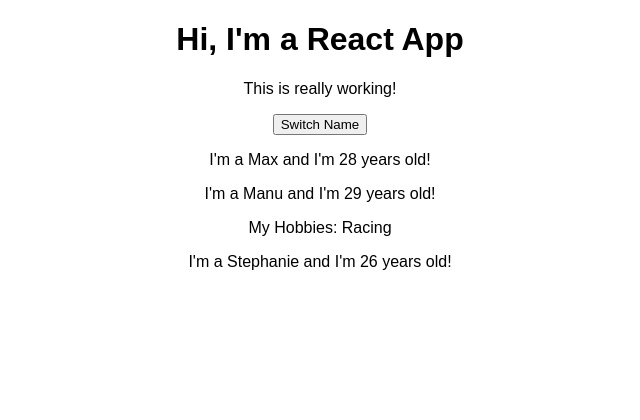
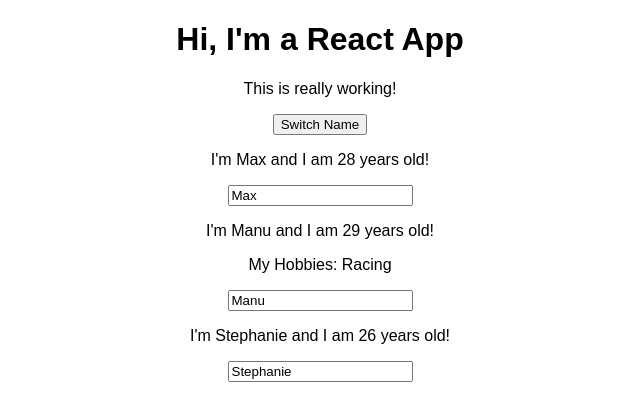
Before and after one commit to itshmnt/complete-react-guide, a React (Create React App) app: page / in a window 1280 px wide. Shown: the top 420 px of the page, without its empty margins (320-960 px from the left). Built offline with nearby package versions, Linux system fonts and the light colour scheme.

Commit message:
Two-way binding

```diff
--- a/src/App.js
+++ b/src/App.js
@@ -1,54 +1,60 @@
-import React, { useState } from 'react';
+import React, { Component } from 'react';
 import './App.css';
 import Person from './Person/Person';
 
-const app = props => {
-  const [personsState, setPersonsState] = useState({
+class App extends Component {
+  state = {
     persons: [
       { name: 'Max', age: 28 },
       { name: 'Manu', age: 29 },
       { name: 'Stephanie', age: 26 }
-    ]
-  });
+    ],
+    otherState: 'some other value'
+  }
 
-  const [otherState, setOtherState] = useState('some other value');
-
-  console.log(personsState, otherState);
-
-  const switchNameHandler = () => {
+  switchNameHandler = (newName) => {
     // console.log('Was clicked!');
     // DON'T DO THIS: this.state.persons[0].name = 'Maximilian';
-    setPersonsState({
+    this.setState( {
       persons: [
-        { name: 'Maximilian', age: 28 },
+        { name: newName, age: 28 },
         { name: 'Manu', age: 29 },
         { name: 'Stephanie', age: 27 }
       ]
-    });
-  };
+    } )
+  }
 
+  nameChangedHandler = (event) => {
+    this.setState( {
+      persons: [
+        { name: 'Max', age: 28 },
+        { name: event.target.value, age: 29 },
+        { name: 'Stephanie', age: 26 }
+      ]
+    } )
+  }
+
+  render () {
     return (
       <div className="App">
         <h1>Hi, I'm a React App</h1>
         <p>This is really working!</p>
-      <button onClick={switchNameHandler}>Switch Name</button>
+        <button onClick={() => this.switchNameHandler('Maximilian!!')}>Switch Name</button>
         <Person
-        name={personsState.persons[0].name}
-        age={personsState.persons[0].age}
-      />
+          name={this.state.persons[0].name}
+          age={this.state.persons[0].age} />
         <Person
-        name={personsState.persons[1].name}
-        age={personsState.persons[1].age}
-      >
-        My Hobbies: Racing
-      </Person>
+          name={this.state.persons[1].name}
+          age={this.state.persons[1].age}
+          click={this.switchNameHandler.bind(this, 'Max!')}
+          changed={this.nameChangedHandler} >My Hobbies: Racing</Person>
         <Person
-        name={personsState.persons[2].name}
-        age={personsState.persons[2].age}
-      />
+          name={this.state.persons[2].name}
+          age={this.state.persons[2].age} />
       </div>
     );
     // return React.createElement('div', {className: 'App'}, React.createElement('h1', null, 'Does this work now?'));
-};
+  }
+}
 
-export default app;
+export default App;
--- a/src/Person/Person.js
+++ b/src/Person/Person.js
@@ -1,12 +1,13 @@
 import React from 'react';
 
-const person = (props) => {
+const person = ( props ) => {
     return (
         <div>
-            <p>I'm a {props.name} and I'm {props.age} years old!</p>
+            <p onClick={props.click}>I'm {props.name} and I am {props.age} years old!</p>
             <p>{props.children}</p>
+            <input type="text" onChange={props.changed} value={props.name} />
         </div>
     )
-}
+};
 
 export default person;
```
Lines whose indentation alone changed are shown as unchanged.
